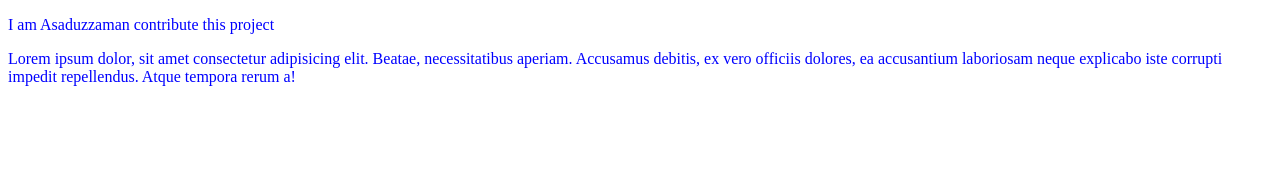
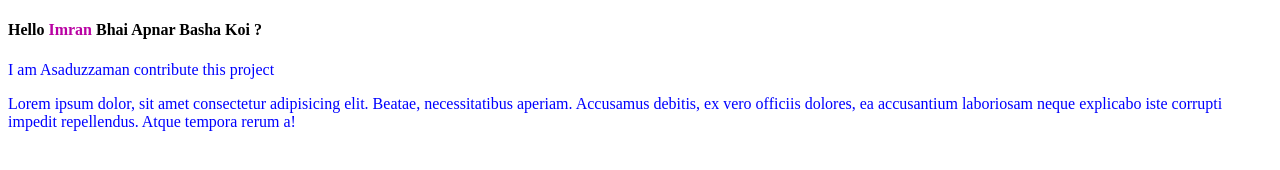
Before and after one commit to DeveloperImran1/human-life, a plain HTML site: page index.html in a window 1280 px wide. Drawn offline with Linux system fonts and the light colour scheme.

Commit message:
add just simple heading

```diff
--- a/index.html
+++ b/index.html
@@ -9,10 +9,18 @@
         p{
             color: blue;
         }
+        strong{
+            color: rgb(185, 2, 163);
+        }
+        h4:hover{
+            background-color: cornsilk;
+            padding: 10px 0 10px 0;
+        }
     </style>
 </head>
 
 <body>
+    <h4>Hello <strong>Imran</strong> Bhai Apnar Basha Koi ?</h4>
     <p>I am Asaduzzaman contribute this project</p>
     <p >Lorem ipsum dolor, sit amet consectetur adipisicing elit. Beatae, necessitatibus aperiam. Accusamus debitis, ex
         vero officiis dolores, ea accusantium laboriosam neque explicabo iste corrupti impedit repellendus. Atque
```
